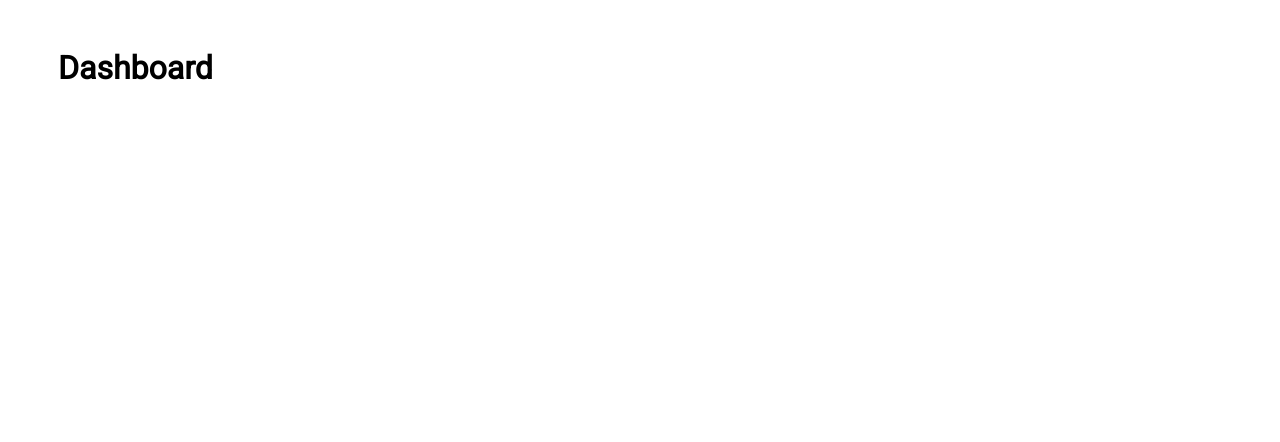
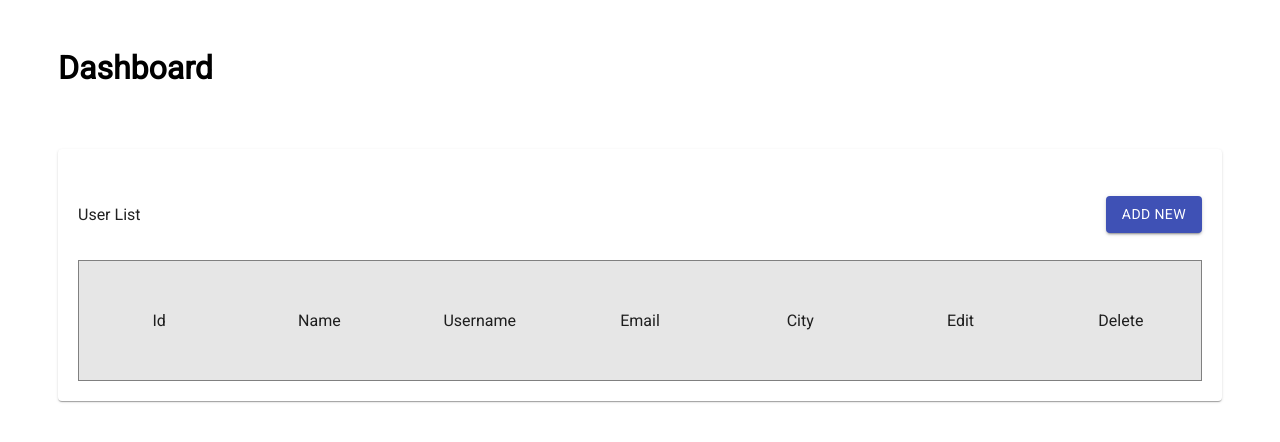
Before and after one commit to akijania/administration_panel, a React (Create React App) app: page / in a window 1280 px wide. Shown: the top 442 px of the page. Built offline with nearby package versions, Linux system fonts and the light colour scheme.

Commit message:
Add main page

```diff
--- a/src/components/layout/Header/Header.module.scss
+++ b/src/components/layout/Header/Header.module.scss
@@ -2,5 +2,4 @@
     margin-right: auto;
     margin-left: auto;
     padding: 20px 50px;
-
 }
--- a/src/components/views/Form/Form.js
+++ b/src/components/views/Form/Form.js
@@ -1,8 +1,10 @@
 import React from 'react';
 import PropTypes from 'prop-types';
+import Paper from '@material-ui/core/Paper';
 
 const Form = () => (
   <div>
+    <Paper />
   </div>
 );
 
--- a/src/components/views/UserList/UserList.js
+++ b/src/components/views/UserList/UserList.js
@@ -1,13 +1,50 @@
 import React from 'react';
 import PropTypes from 'prop-types';
+import clsx from 'clsx';
+import styles from './UserList.module.scss';
+import Paper from '@material-ui/core/Paper';
+import Grid from '@material-ui/core/Grid';
+import Button from '@material-ui/core/Button';
 
-const UserList = () => (
-  <div>
+const UserList = ({ className }) => (
+  <div className={clsx(className, styles.root)}>
+    <Paper className={styles.paper}>
+      <Grid
+        container
+        direction="row"
+        justify="space-between"
+        alignItems="center"
+        className={styles.title}
+      >
+        <Grid item xs={2}>
+          <p>User List</p>
+        </Grid>
+        <Grid item xs={2} className={styles.addNew}>
+          <Button variant="contained" color="primary">
+            Add new
+          </Button>
+        </Grid>
+      </Grid>
+      <Grid
+        container
+        direction="row"
+        alignItems="center"
+        className={styles.table}
+      >
+        <Grid item xs>Id</Grid>
+        <Grid item xs>Name</Grid>
+        <Grid item xs>Username</Grid>
+        <Grid item xs>Email</Grid>
+        <Grid item xs>City</Grid>
+        <Grid item xs>Edit</Grid>
+        <Grid item xs>Delete</Grid>
+      </Grid>
+    </Paper>
   </div>
 );
 
 UserList.propTypes = {
-  children: PropTypes.node,
+  className: PropTypes.string,
 };
 
 export default UserList;
--- /dev/null
+++ b/src/components/views/UserList/UserList.module.scss
@@ -0,0 +1,24 @@
+.root {
+  margin-right: auto;
+  margin-left: auto;
+  padding: 20px 50px;
+}
+
+.paper {
+    padding: 20px;
+}
+
+.title {
+  padding: 20px 0;
+}
+
+.addNew {
+  text-align: right;
+}
+
+.table {
+    padding: 50px 0;
+    border: 1px solid gray;
+    text-align: center;
+    background-color: rgb(230, 230, 230);
+}
```
